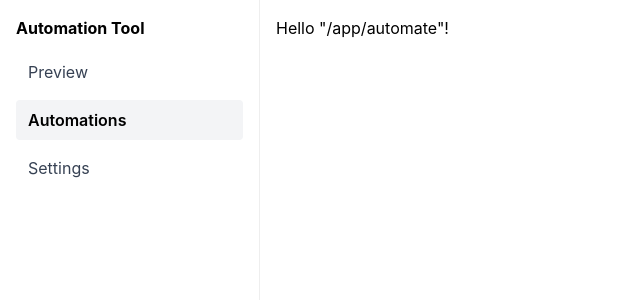
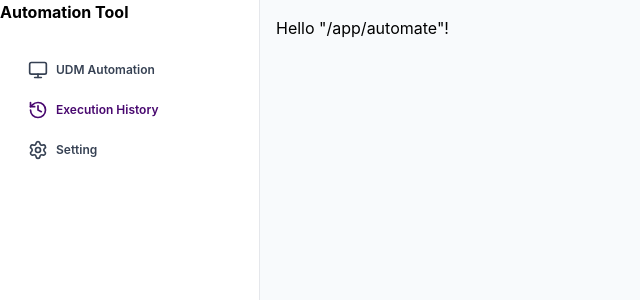
Before and after one commit to czvein17/udm-automation, a React (Vite) app in the folder client/: page /app/automate in a window 1280 px wide. Shown: the top 300 px of the page, without its empty margins (0-640 px from the left). Built offline with nearby package versions, Linux system fonts and the light colour scheme.

Commit message:
Refactor dependencies and update configuration for improved build process and styling

```diff
--- a/client/package.json
+++ b/client/package.json
@@ -5,7 +5,7 @@
   "type": "module",
   "scripts": {
     "dev": "vite",
-    "build": "tsc -b && vite build",
+    "build": "tsc -p tsconfig.app.json --noEmit && vite build",
     "lint": "eslint .",
     "preview": "vite preview"
   },
@@ -15,7 +15,7 @@
     "@tanstack/react-query": "^5.90.21",
     "@tanstack/react-router": "^1.159.5",
     "@tanstack/react-router-devtools": "^1.159.5",
-    "lucide": "^0.564.0",
+    "lucide-react": "^0.564.0",
     "react": "^19.2.3",
     "react-dom": "^19.2.3",
     "server": "workspace:*",
--- a/client/src/components/layout/AppShell.tsx
+++ b/client/src/components/layout/AppShell.tsx
@@ -15,7 +15,10 @@ export const AppShell = ({ children }: AppShellProps) => {
       }}
     >
       <Sidebar />
-      <main style={{ padding: 16, overflow: "auto" }} className="min-h-screen">
+      <main
+        style={{ padding: 16, overflow: "auto" }}
+        className="min-h-screen bg-[#f8fafc]"
+      >
         {children}
       </main>
     </div>
--- a/client/src/components/layout/Sidebar.tsx
+++ b/client/src/components/layout/Sidebar.tsx
@@ -1,44 +1,44 @@
 import { Link } from "@tanstack/react-router";
+import { History, Monitor, Settings } from "lucide-react";
 
 export const Sidebar = () => {
   return (
-    <aside style={{ borderRight: "1px solid #eee", padding: 16 }}>
-      <div style={{ fontWeight: 700, marginBottom: 12 }}>Automation Tool</div>
+    <aside className="flex flex-col border-r border-gray-200 bg-bgSecond">
+      <div style={{ fontWeight: 700, marginBottom: 12 }} className="">
+        Automation Tool
+      </div>
 
-      <nav style={{ display: "grid", gap: 8 }}>
+      <nav className="flex-1 px-4  py-4 space-y-1 ">
         <Link
           to="/app"
           activeOptions={{ exact: true }}
+          className="sidebar-link"
           activeProps={{
             className: "sidebar-link-active",
           }}
-          inactiveProps={{
-            className: "sidebar-link",
-          }}
         >
-          Preview
+          <Monitor className="w-5 h-5" />
+          <span>UDM Automation</span>
         </Link>
 
         <Link
           to="/app/automate"
+          className="sidebar-link"
           activeProps={{ className: "sidebar-link-active" }}
-          inactiveProps={{
-            className: "sidebar-link",
-          }}
         >
-          Automations
+          <History className="w-5 h-5" />
+          <span>Execution History</span>
         </Link>
 
         <Link
           to="/app/settings"
+          className="sidebar-link"
           activeProps={{
             className: "sidebar-link-active",
           }}
-          inactiveProps={{
-            className: "sidebar-link",
-          }}
         >
-          Settings
+          <Settings className="w-5 h-5" />
+          <span>Setting</span>
         </Link>
       </nav>
     </aside>
--- a/client/src/index.css
+++ b/client/src/index.css
@@ -4,6 +4,9 @@
 @theme {
   --color-wtwPrimary: #48086f;
   --color-wtwSecondary: #7f35b2;
+
+  --color-bgPrimary: "#f8fafc";
+  --color-bgSecond: "#FFFFFF";
 }
 
 @layer base {
@@ -15,11 +18,11 @@
 
 @layer components {
   .sidebar-link {
-    @apply text-gray-700 px-3 py-2 rounded hover:bg-gray-100;
+    @apply text-gray-700 py-2 px-3 font-semibold rounded hover:bg-wtwSecondary/10 hover:text-wtwPrimary flex items-center gap-2 text-xs;
   }
 
   .sidebar-link-active {
-    @apply text-black font-semibold px-3 py-2 rounded bg-gray-100;
+    @apply text-wtwPrimary rounded;
   }
 
   .btn-primary {
--- a/client/tsconfig.node.json
+++ b/client/tsconfig.node.json
@@ -6,16 +6,12 @@
     "module": "ESNext",
     "skipLibCheck": true,
 
-    "composite": true,
-    "declaration": true,
-
     /* Bundler mode */
     "moduleResolution": "bundler",
     "allowImportingTsExtensions": true,
-    "emitDeclarationOnly": true,
     "isolatedModules": true,
     "moduleDetection": "force",
-    "noEmit": false,
+    "noEmit": true,
 
     /* Linting */
     "strict": true,
```
Also changed, not shown: client/tsconfig.app.json (+2 -6 lines), 2 other files (tests, documents, lock files or other folders).
